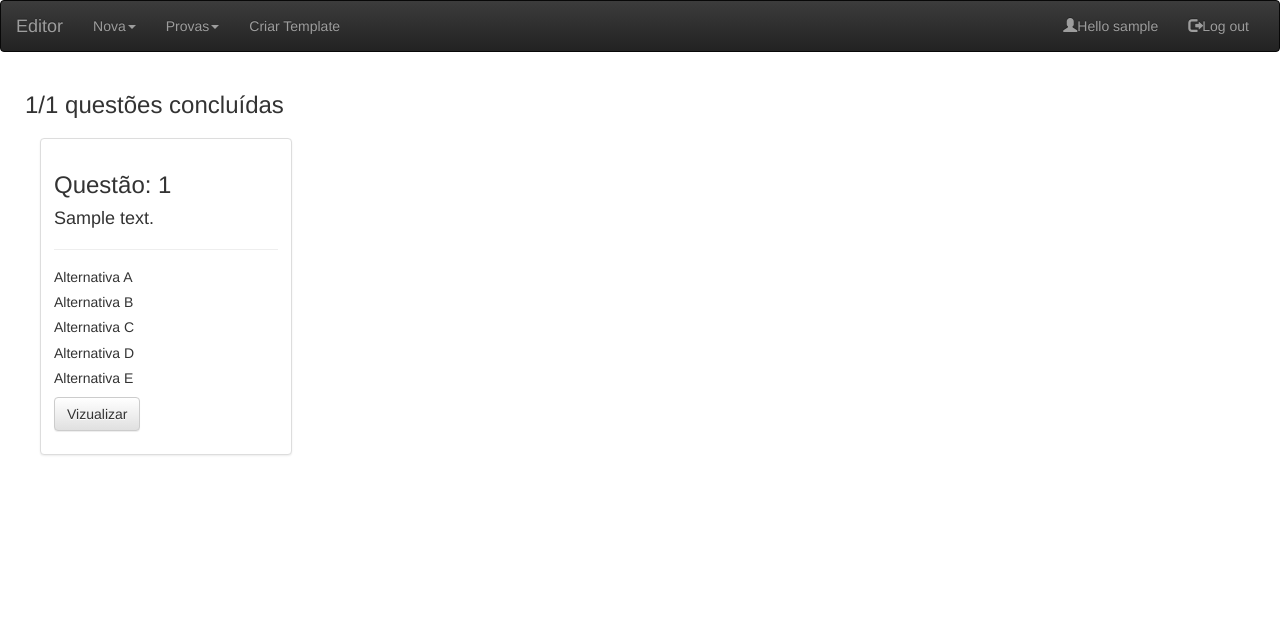
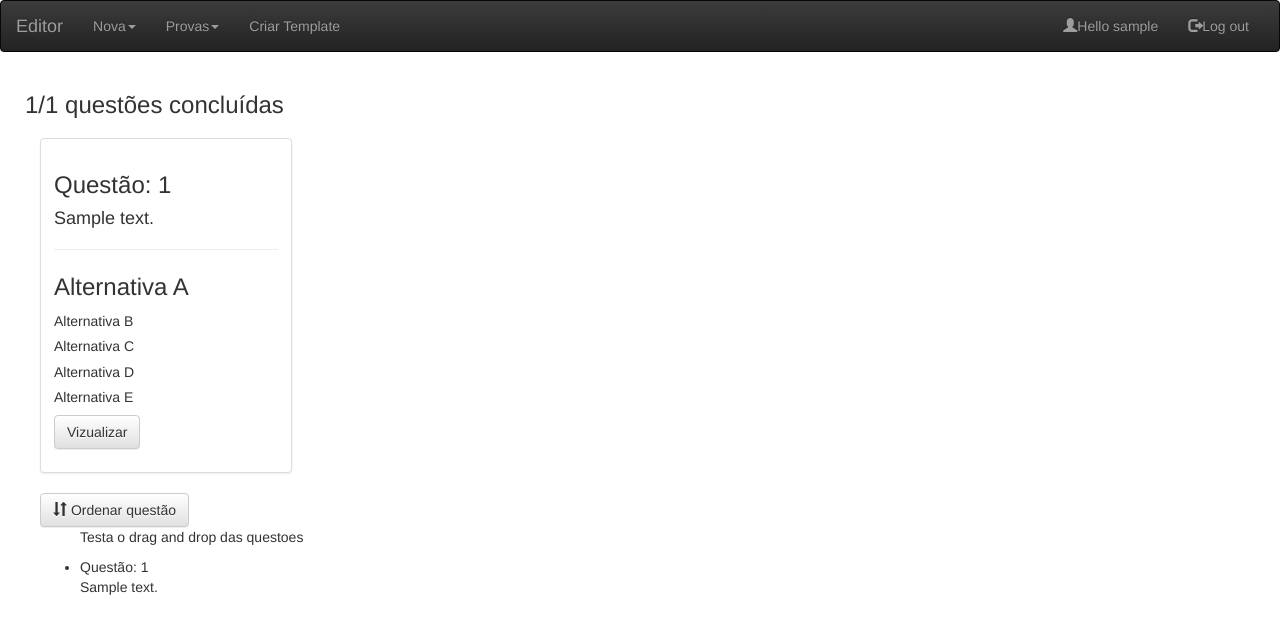
Before and after one commit to aleternis/editor-acessivel, a Django app: page /exam/1/ in a window 1280 px wide. Shown: the top 634 px of the page. Run offline with Django 3.2, Linux system fonts and the light colour scheme; a user stored in the database is signed in; tables that the repository leaves empty hold one stand-in row (values such as "Sample post"); some libraries are stand-ins or nearby versions.

Commit message:
Adicionando drag and drop modelo no question list

```diff
--- a/blog/templates/blog/base.html
+++ b/blog/templates/blog/base.html
@@ -24,6 +24,11 @@
   </style>
 
 
+
+
+<script src="http://code.jquery.com/jquery-1.8.2.js"></script>
+<script src="http://code.jquery.com/ui/1.9.1/jquery-ui.js"></script>
+<link rel="stylesheet" href="http://necolas.github.com/normalize.css/2.0.1/normalize.css">
 
 </head>
 <body>
--- a/blog/templates/blog/question_list.html
+++ b/blog/templates/blog/question_list.html
@@ -3,19 +3,27 @@
 {% block content %}
 
 
+<script type="text/javascript">
+	$(function() {
+		$( "#sortable" ).sortable({
+			placeholder: "ui-sortable-placeholder"
+		});
+	});
+</script>
+
 
 
 <div class="row">
 	<h3>{{questions_done}}/{{total_questions}} questões concluídas<h3>
+
 		{% for question in questions %}
-
 		<div class="col-sm-6 col-md-4">
 			<div class="thumbnail">
 				<div class="caption">
 					<h3>Questão: {{ question.id }}</a></h3>
 					<h4>{{ question.text|safe|truncatewords:"10"|linebreaks }}</h4>
 					<hr>
-				<h5>Alternativa A</h5>
+					<p>Alternativa A</p>
 					<h5>Alternativa B</h5>
 					<h5>Alternativa C</h5>
 					<h5>Alternativa D</h5>
@@ -27,7 +35,8 @@
 				</div>
 			</div>
 		</div>
-
+	</li>
+</ul>
 {% endfor %}
 
 </div>
@@ -36,8 +45,28 @@
 {% if questions_done < total_questions%}
 
 <a href="{% url 'blog.views.question_new' pk=exam_pk %}" class="btn btn-default" role="button">
-          <span class="glyphicon glyphicon-plus"></span> Adicionar questão
-      </a>
+	<span class="glyphicon glyphicon-plus"></span> Adicionar questão </a>
+		{% endif %}
 
-{% endif %}
+
+	<a href="#" class="btn btn-default" role="button">
+		<span class="glyphicon glyphicon-sort"></span> Ordenar questão </a>
+
+
+<!-- Criar nova pagina para reordenar questoes-->
+		<script type="text/javascript">
+			$(function() {
+				$( "#sortable" ).sortable({
+					placeholder: "ui-sortable-placeholder"
+				});
+			});
+		</script>
+
+		<ul id="sortable">
+		<p>Testa o drag and drop das questoes</p>
+			{% for question in questions %}
+				<li class="ui-state-default"> Questão: {{ question.id }} {{ question.text|safe|truncatewords:"2"|linebreaks }}</li>
+			{% endfor %}
+		</ul>
+
 		{% endblock content %}
```
Lines whose indentation alone changed are shown as unchanged.
